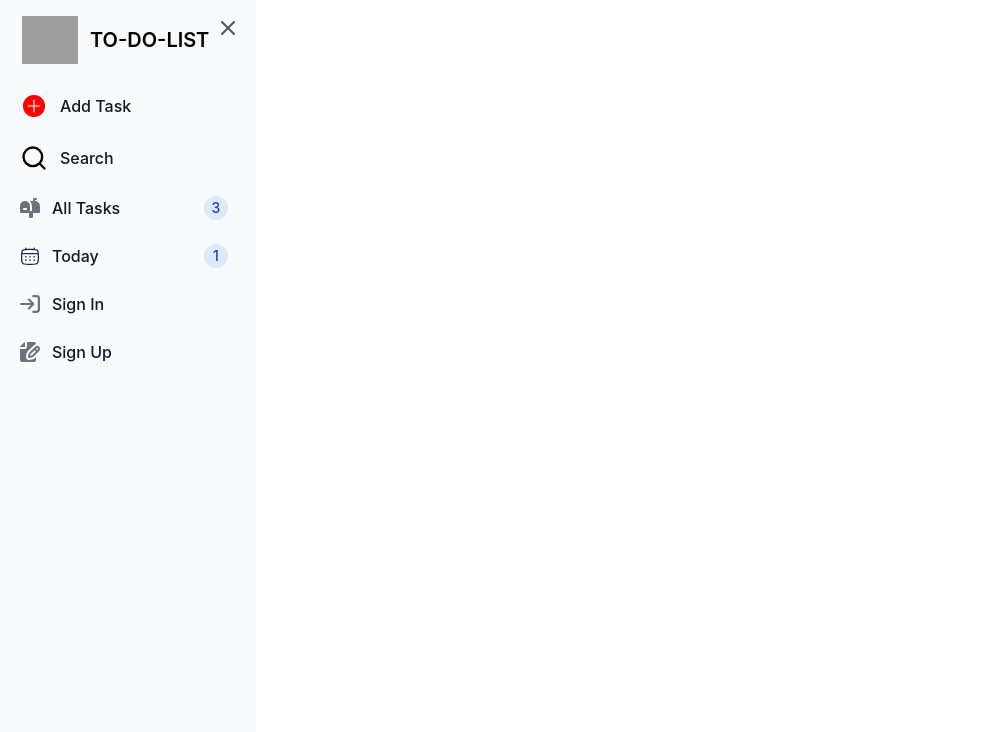
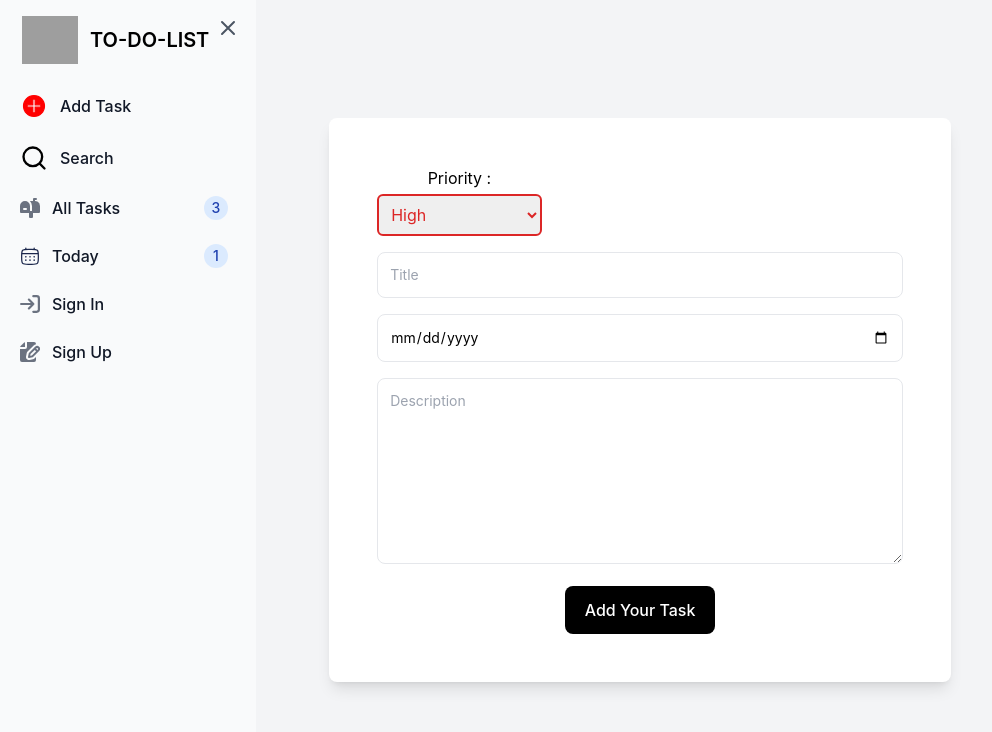
Before and after one commit to Ehabdhafer/To-Do-List, a React (Create React App) app in the folder client/: page /addtask in a window 1280 px wide. Shown: the top 732 px of the page, without its empty margins (0-992 px from the left). Built offline with nearby package versions, Linux system fonts and the light colour scheme; grey boxes are pictures that could not be loaded.

Commit message:
add add task page

```diff
--- a/client/src/App.js
+++ b/client/src/App.js
@@ -7,6 +7,7 @@ import Signup from "./components/signup";
 import SignIn from "./components/SignIn";
 import Forgetpass from "./components/forget_pass";
 import Resetpass from "./components/reset_pass";
+import AddTask from "./components/add_task";
 
 function App() {
   return (
@@ -20,6 +21,7 @@ function App() {
             <Route exact path="/signup" element={<Signup />} />
             <Route exact path="/forget_pass" element={<Forgetpass />} />
             <Route exact path="/reset_password" element={<Resetpass />} />
+            <Route exact path="/addtask" element={<AddTask />} />
           </Routes>
         </div>
       </BrowserRouter>
--- /dev/null
+++ b/client/src/components/add_task.jsx
@@ -0,0 +1,132 @@
+import axios from "axios";
+import Cookies from "js-cookie";
+import { useState } from "react";
+
+
+const AddTask = () => {
+    const token = Cookies.get("token");
+    axios.defaults.headers.common['Authorization'] = `Bearer ${token}`;
+    const [error, setError] = useState("");
+    const [formData,SetFormData] = useState({
+        title:'',
+        description:'',
+        priority:'',
+        due_date:'',
+    });
+
+    const handleChange = (e) => {
+        SetFormData({...formData,[e.target.name]:e.target.value})
+    };
+
+    const handleSubmit = async (e) => {
+        e.preventDefault();
+        try{
+            await axios.post('http://localhost:8000/addtask',
+            formData);
+            setError("Task added Successfully");
+        }catch(e){
+            console.error('error posting data',e);
+            setError("All Fields except due_date are required");
+        }
+    };
+
+    return (
+        <>
+  <section className="bg-gray-100 ">
+    <div className="mx-auto max-w-screen-xl px-4 py-16 xl:py-0 sm:px-6 lg:px-8 ">
+      <div className="flex justify-center items-center h-screen lg:grid-cols-5">
+
+        <div className="rounded-lg bg-white p-8 shadow-lg lg:col-span-3 lg:p-12">
+          <form onSubmit={handleSubmit} className="space-y-4">
+
+            <div className="grid grid-cols-1 gap-4 sm:grid-cols-3">
+            <div>
+            <span>Priority :</span>
+              <select
+                id="priority"
+                name="priority"
+                placeholder="priority"
+                type="text"
+                className={`mt-1 p-2 border-2 rounded-md w-full ${
+                    formData.priority === "High"
+                      ? "border-red-600 text-red-600"
+                      : formData.priority === "Medium"
+                      ? "border-yellow-500 text-yellow-500"
+                      : formData.priority === "Low"
+                      ? "border-green-500 text-green-500"
+                      : "border-red-600 text-red-600"
+                  }`}
+                value={formData.priority}
+                onChange={handleChange}
+              >
+                <option value="High" className="text-red-600">
+                  High
+                </option>
+                <option value="Medium" className="text-yellow-500">
+                  Medium
+                </option>
+                <option value="Low" className="text-green-500">
+                  Low
+                </option>
+              </select>
+            </div>
+            </div>
+                <div>
+                <input
+                    type="text"
+                    name="title"
+                    placeholder="Title"
+                    value={formData.title}
+                    onChange={handleChange}
+                    className="border w-full rounded-lg border-gray-200 p-3 text-sm"
+                    id="title"
+                />
+                </div>
+            <div>
+                <input
+                name="due_date"
+                type="date"
+                placeholder="Due_Date"
+                value={formData.due_date}
+                onChange={handleChange}
+                className="border w-full rounded-lg border-gray-200 p-3 text-sm"
+                id="phone"
+                />
+              </div>
+            <div>
+              <textarea
+                type="text"
+                name="description"
+                placeholder="Description"
+                value={formData.description}
+                onChange={handleChange}
+                className="border w-full rounded-lg border-gray-200 p-3 text-sm"
+                rows={8}
+              />
+            </div>
+            {error && (
+            <p className="text-red-500 transition delay-150 duration-300 ease-in-out">
+              {error}
+            </p>
+          )}
+            <div className="mt-4">
+              <button
+                onClick={handleSubmit}
+                type="submit"
+                className="inline-block w-full rounded-lg bg-black px-5 py-3 font-medium text-white sm:w-auto"
+              >
+                Add Your Task
+              </button>
+            </div>
+          </form>
+        </div>
+      </div>
+    </div>
+  </section>
+</>
+
+
+    )
+}
+
+export default AddTask;
```
